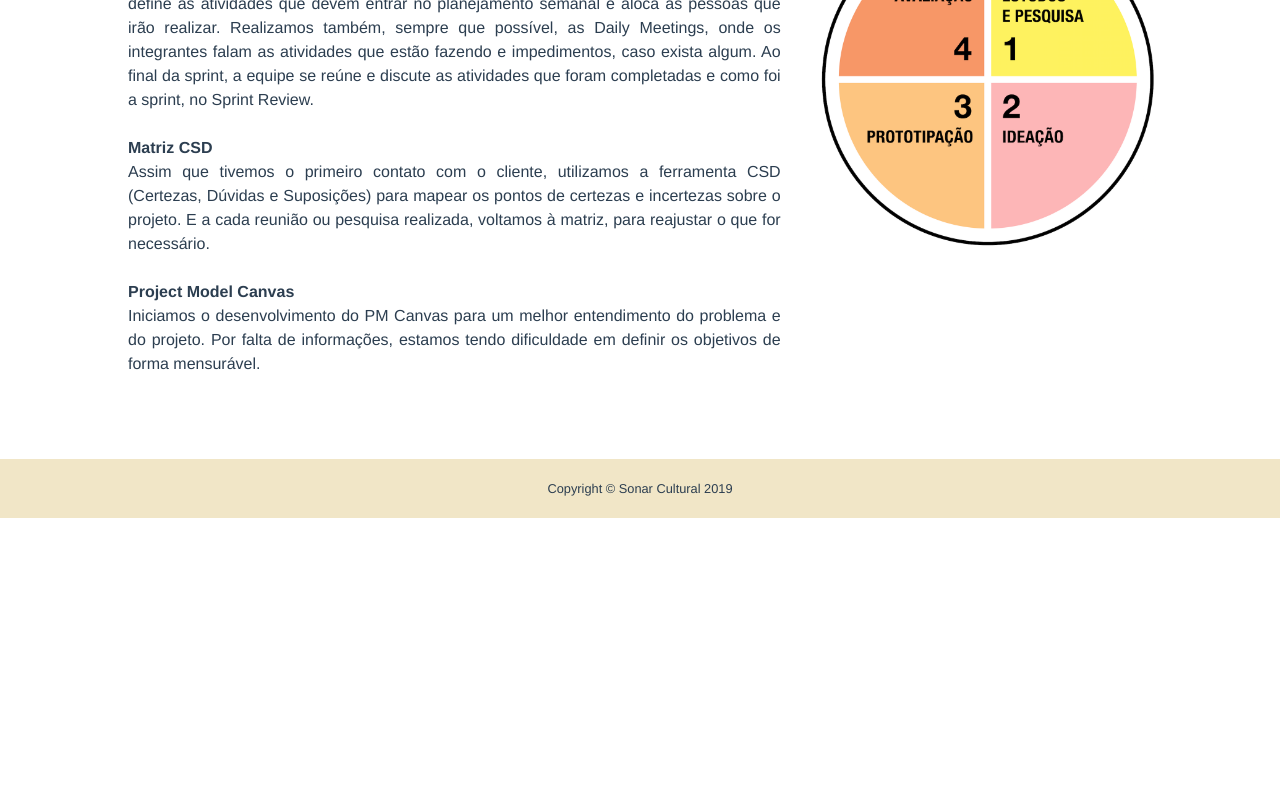
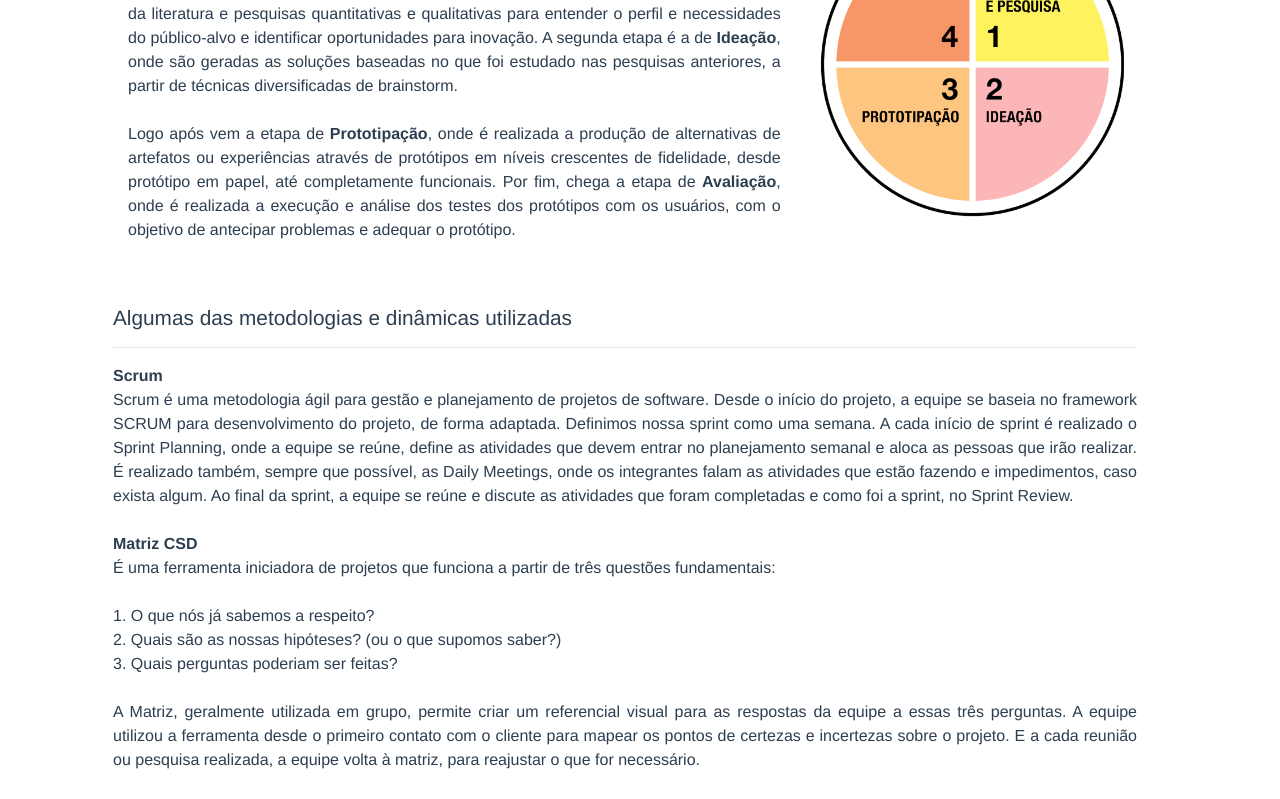
Before and after one commit to sonar-cultural/sonar-cultural.github.io, a Vue app: page /#/processo in a window 1280 px wide. Shown: the part 400-1199 px from the top of the page. Before the commit the page ends 918 px from the top, so only its background shows below. Built offline with nearby package versions, Linux system fonts and the light colour scheme.

Commit message:
update processes

```diff
--- a/src/views/Processo.vue
+++ b/src/views/Processo.vue
@@ -3,31 +3,67 @@
     <b-container class="row">
       <b-row>
         <b-col sm="8">
+          <h2>Sobre o processo de inovação</h2>
+          <hr>
           <p>
-            <b>Scrum</b><br>
-            Desde o início do projeto, estamos nos baseando no framework SCRUM,
-            para desenvolvimento do projeto, de forma adaptada. Definimos nossa
-            sprint como uma semana. A cada início de sprint realizamos o Sprint Planning,
-            onde a equipe se reúne, define as atividades que devem entrar no planejamento
-            semanal e aloca as pessoas que irão realizar. Realizamos também, sempre que possível,
-            as Daily Meetings, onde os integrantes falam as atividades que estão fazendo e
-            impedimentos, caso exista algum. Ao final da sprint, a equipe se reúne e discute
-            as atividades que foram completadas e como foi a sprint, no Sprint Review. <br><br>
-            <b>Matriz CSD</b><br>
-            Assim que tivemos o primeiro contato com o cliente, utilizamos a ferramenta CSD
-            (Certezas, Dúvidas e Suposições) para mapear os pontos de certezas e incertezas
-            sobre o projeto. E a cada reunião ou pesquisa realizada, voltamos à matriz, para
-            reajustar o que for necessário.<br><br>
-            <b>Project Model Canvas</b><br>
-            Iniciamos o desenvolvimento do PM Canvas para um melhor entendimento do problema
-            e do projeto. Por falta de informações, estamos tendo dificuldade em definir os
-            objetivos de forma mensurável.<br><br>
-
-          </p>
+            O projeto segue o Processo de Inovação CESAR que tem base nos princípios
+            de design centrado no usuário. A primeira etapa é a de <b>Estudos e Pesquisa</b>,
+            onde é realizado estudo da literatura e pesquisas quantitativas e qualitativas
+            para entender o perfil e necessidades do público-alvo e identificar oportunidades
+            para inovação. A segunda etapa é a de <b>Ideação</b>, onde são geradas as
+            soluções baseadas no que foi estudado nas pesquisas anteriores, a partir
+            de técnicas diversificadas de brainstorm.<br><br>
+            Logo após vem a etapa de
+            <b>Prototipação</b>, onde é realizada a produção de alternativas de
+            artefatos ou experiências através de protótipos em
+            níveis crescentes de fidelidade, desde protótipo em papel, até
+            completamente funcionais. Por fim, chega a etapa de <b>Avaliação</b>,
+            onde é realizada a execução e análise dos testes dos protótipos
+            com os usuários, com o objetivo de antecipar problemas e adequar o protótipo.
+          </p><br><br>
         </b-col>
         <b-col sm="4">
           <img class="process" src="../assets/processo.png" alt="Processo de Inovação">
         </b-col>
+      </b-row>
+      <b-row>
+        <h2>Algumas das metodologias e dinâmicas utilizadas</h2>
+        <hr class="line">
+        <p>
+            <b>Scrum</b><br>
+            Scrum é uma metodologia ágil para gestão e planejamento de projetos de software.
+            Desde o início do projeto, a equipe se baseia no framework SCRUM para desenvolvimento
+            do projeto, de forma adaptada. Definimos nossa sprint como uma semana.
+            A cada início de sprint é realizado o Sprint Planning,
+            onde a equipe se reúne, define as atividades que devem entrar no planejamento
+            semanal e aloca as pessoas que irão realizar. É realizado também, sempre que possível,
+            as Daily Meetings, onde os integrantes falam as atividades que estão fazendo e
+            impedimentos, caso exista algum. Ao final da sprint, a equipe se reúne e discute
+            as atividades que foram completadas e como foi a sprint, no Sprint Review. <br><br>
+
+            <b>Matriz CSD</b><br>
+            É uma ferramenta iniciadora de projetos que funciona
+            a partir de três questões fundamentais:<br><br>
+            1. O que nós já sabemos a respeito?<br>
+            2. Quais são as nossas hipóteses? (ou o que supomos saber?)<br>
+            3. Quais perguntas poderiam ser feitas?<br><br>
+            A Matriz, geralmente utilizada em grupo, permite criar um referencial visual
+            para as respostas da equipe a essas três perguntas.
+            A equipe utilizou a ferramenta desde o primeiro contato com o cliente
+            para mapear os pontos de certezas e incertezas sobre o projeto.
+            E a cada reunião ou pesquisa realizada, a equipe volta à matriz, para
+            reajustar o que for necessário.<br><br>
+
+            <b>Project Model Canvas</b><br>
+            É uma metodologia robusta, porém simplista, de planejamento de projetos,
+            que utiliza conceitos visuais da neurociência aliados a uma estrutura
+            lógica de componentes que formam um plano de projeto.
+            Tais componentes estão organizados em blocos de perguntas fundamentais
+            (Por quê, O quê, Quem, Como, Quando e Quanto) integrados em consonância
+            com a teoria que rege o gerenciamento de projetos.
+            A equipe utilizou o PM Canvas para um melhor entendimento do problema
+            e do planejamento do projeto.<br><br>
+          </p>
       </b-row>
     </b-container>
   </Page>
@@ -45,8 +81,14 @@ export default {
 
 <style scoped>
 .process {
-  width: 350px;
+  width: 320px;
   display: block;
   margin: 2% auto;
 }
+
+.line {
+  width: 100%;
+  margin-top: 0.5em;
+  border: 0.5 solid grey;
+}
 </style>
```
